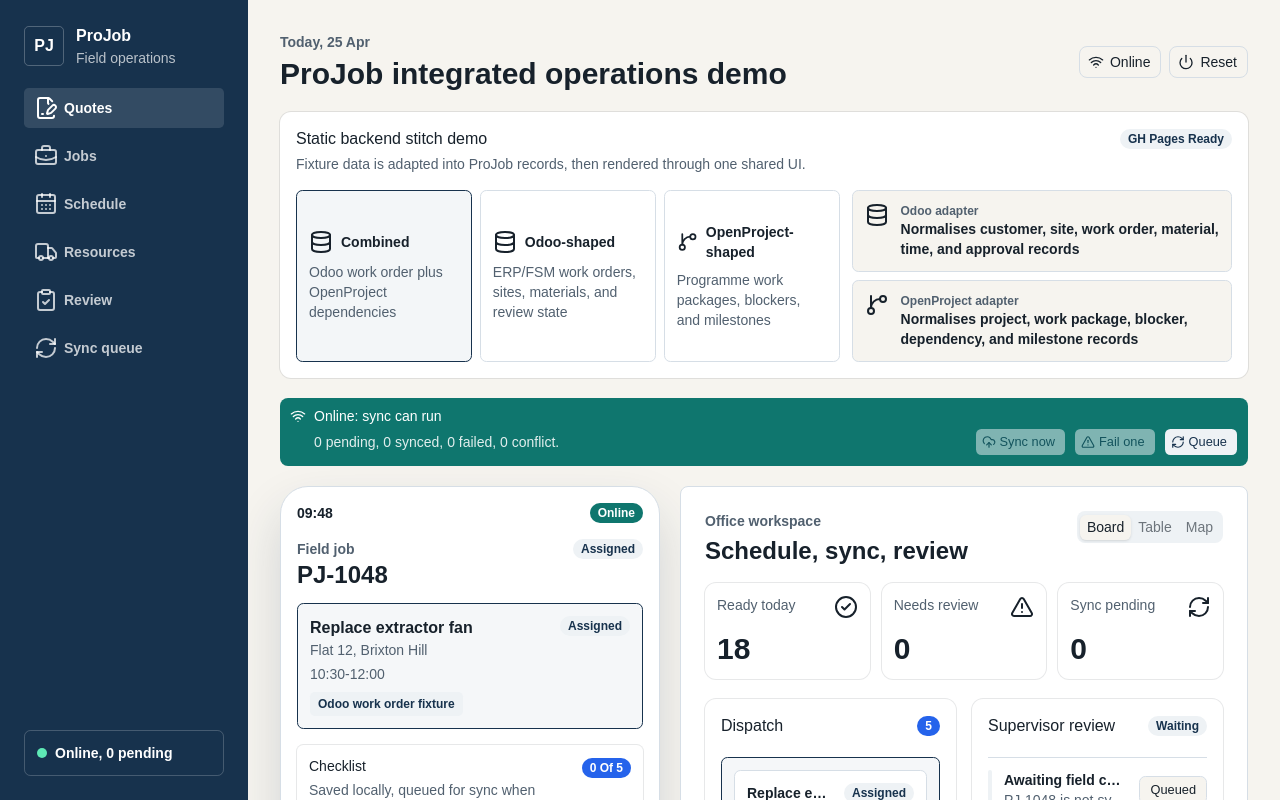
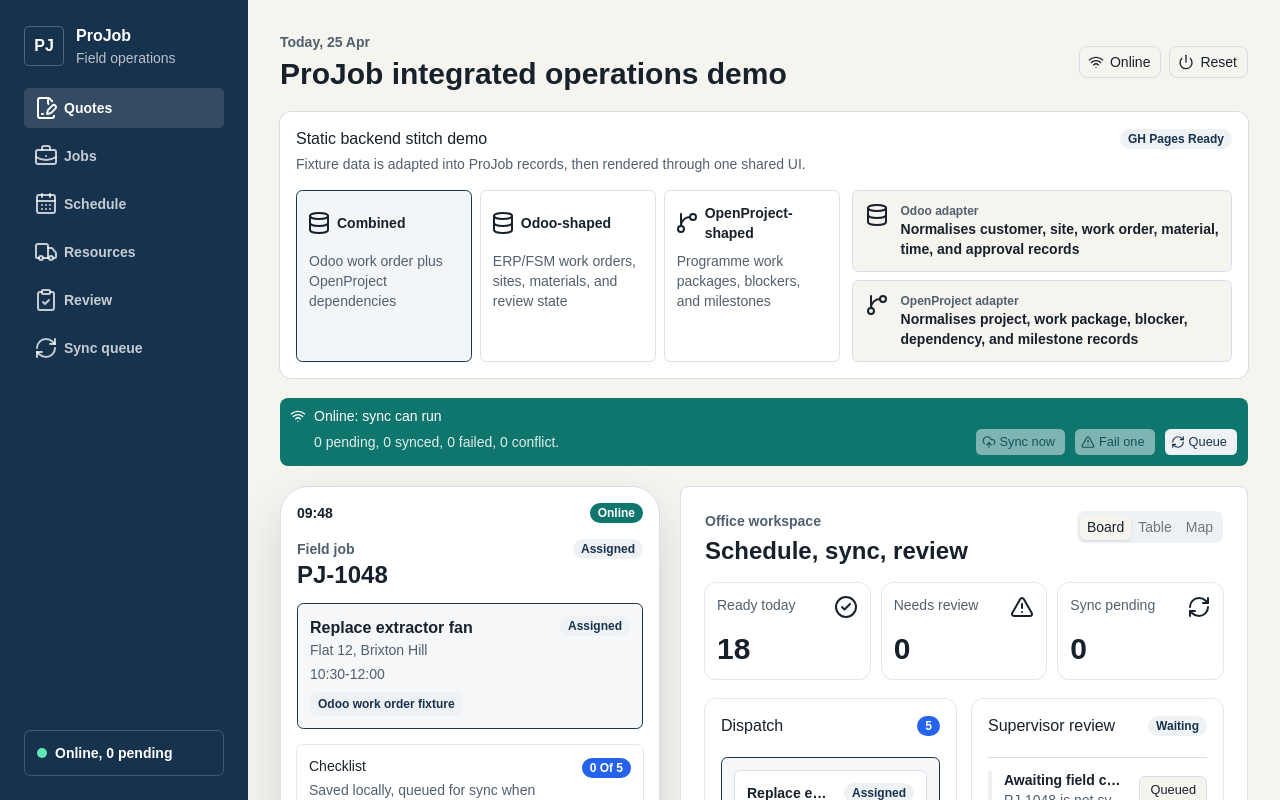
Before and after one commit to ajdench/ProJob-Wiki, a React (Vite) app in the folder experiments/projob-ui-spike/: page / in a window 1280 px wide. Shown: the top 800 px of the page. Built offline with nearby package versions, Linux system fonts and the light colour scheme.

Commit message:
Align source option card content

```diff
--- a/experiments/projob-ui-spike/src/App.tsx
+++ b/experiments/projob-ui-spike/src/App.tsx
@@ -395,18 +395,22 @@
           {sourceOptions.map((option) => (
             <button
               className={cn(
-                'min-h-24 rounded-md border p-3 text-left transition-colors hover:bg-muted',
+                'grid min-h-24 content-start gap-2 rounded-md border p-3 text-left transition-colors hover:bg-muted',
                 sourceMode === option.value && 'border-primary bg-muted/70',
               )}
               key={option.value}
               onClick={() => onChangeSourceMode(option.value)}
               type="button"
             >
-              <span className="flex items-center gap-2 text-sm font-bold">
-                {option.value === 'openproject' ? <GitBranch aria-hidden="true" /> : <Database aria-hidden="true" />}
-                {option.label}
+              <span className="grid min-h-10 grid-cols-[1.25rem_minmax(0,1fr)] items-center gap-2 text-sm font-bold">
+                {option.value === 'openproject' ? (
+                  <GitBranch aria-hidden="true" className="justify-self-center" />
+                ) : (
+                  <Database aria-hidden="true" className="justify-self-center" />
+                )}
+                <span className="break-words">{option.label}</span>
               </span>
-              <span className="mt-2 block text-sm text-muted-foreground">{option.detail}</span>
+              <span className="block text-sm text-muted-foreground">{option.detail}</span>
             </button>
           ))}
         </div>
```
